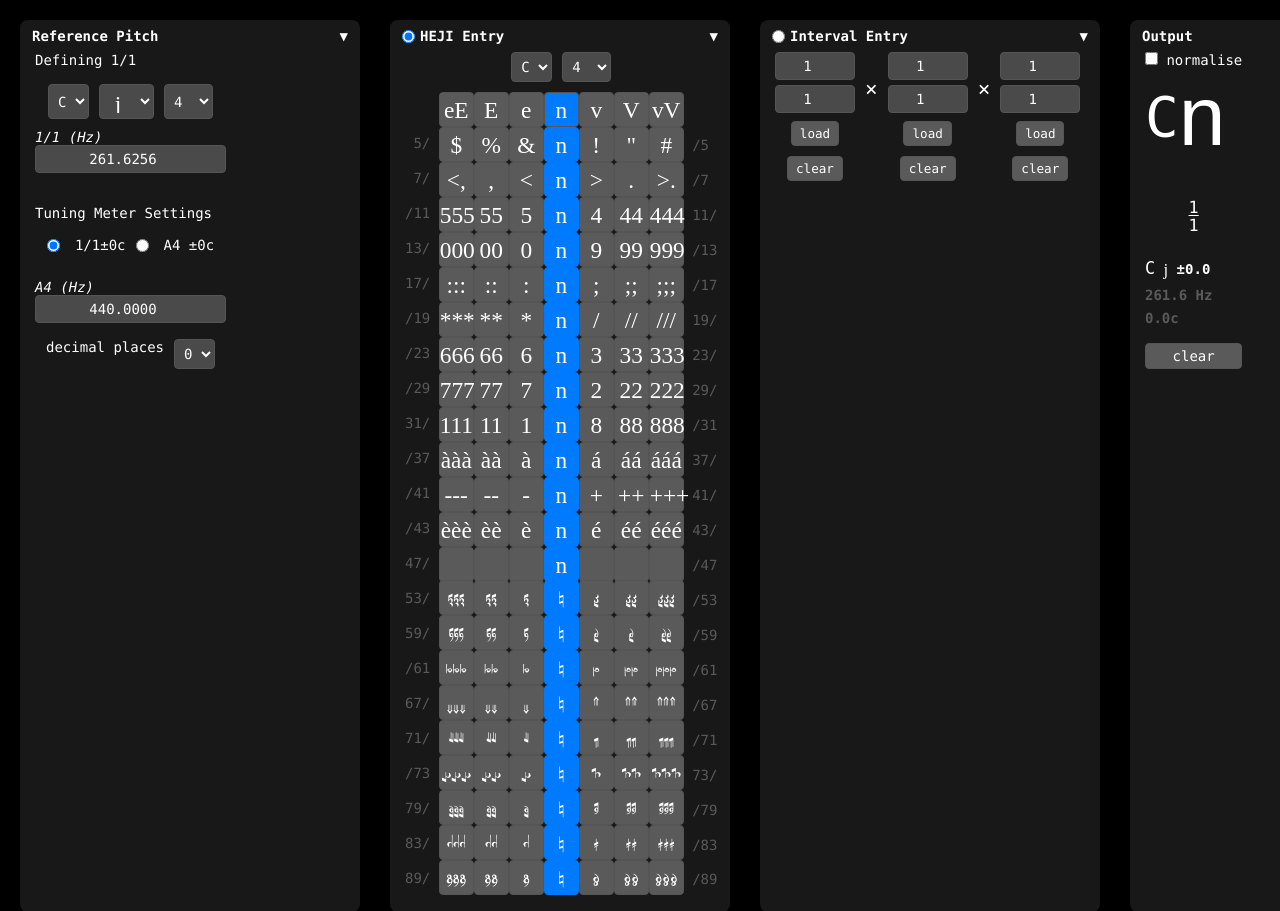
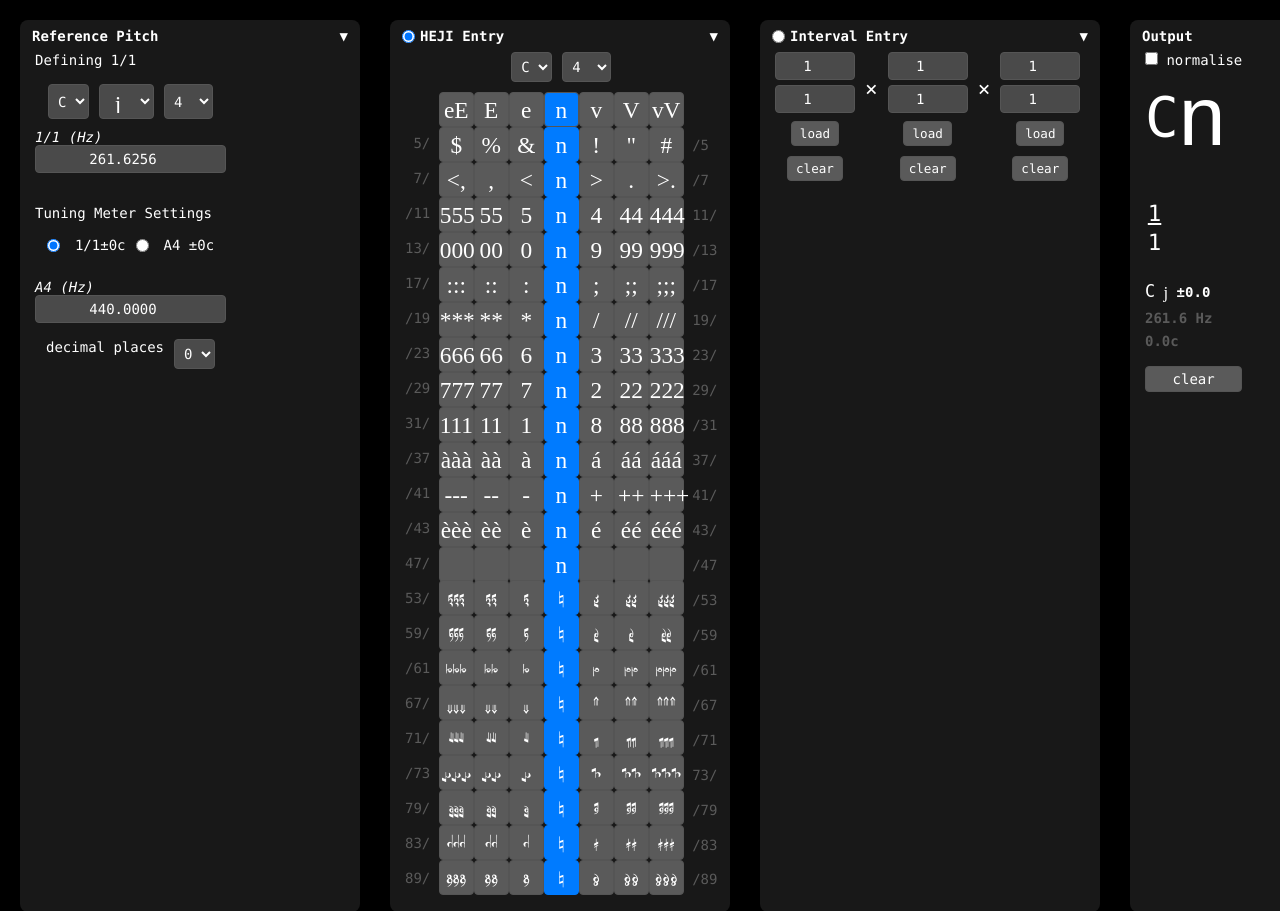
Before and after one commit to richiegreene/notation, a PHP site: page / in a window 1280 px wide; the page is wider, and only the part inside the window is pictured. Shown: the top 911 px of that part. Run offline with PHP 8.4, Linux system fonts and the light colour scheme; some web fonts are replaced.

Commit message:
output wrap up

```diff
--- a/HEJI Extensions/hejicalc-main/src/style.css
+++ b/HEJI Extensions/hejicalc-main/src/style.css
@@ -334,18 +334,20 @@ button.chromatic, .syntonic, .septimal, .undecimal, .tridecimal, .seventeen, .ni
 
 #num {
     color: var(--color-text);
-    font-size: 1.2rem;
+    font-size: 1.6rem; /* Increased font size */
     text-decoration:underline;
     text-underline-offset: 0.175rem;
     margin-bottom: 2px;
-    text-align: center;
+    text-align: left;
+    padding: 0.2rem; /* Added padding */
 }
 
 #den {
     margin-top: -0.3125rem;
     color: var(--color-text);
-    font-size: 1.2rem;
-    text-align: center;
+    font-size: 1.6rem; /* Increased font size */
+    text-align: left;
+    padding: 0.2rem; /* Added padding */
 }
 
 .ratio-display-container {
```
